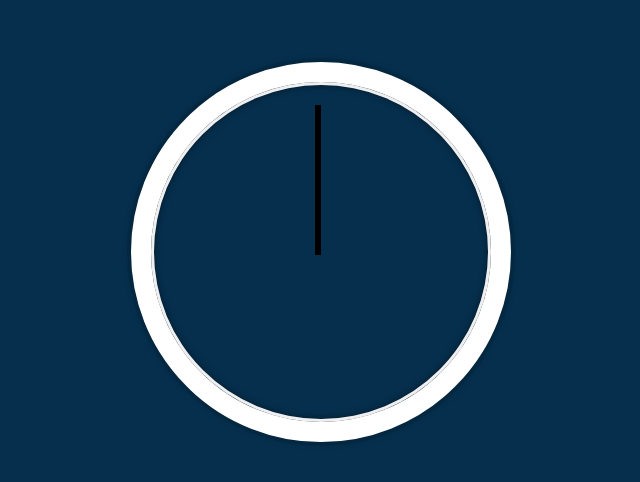
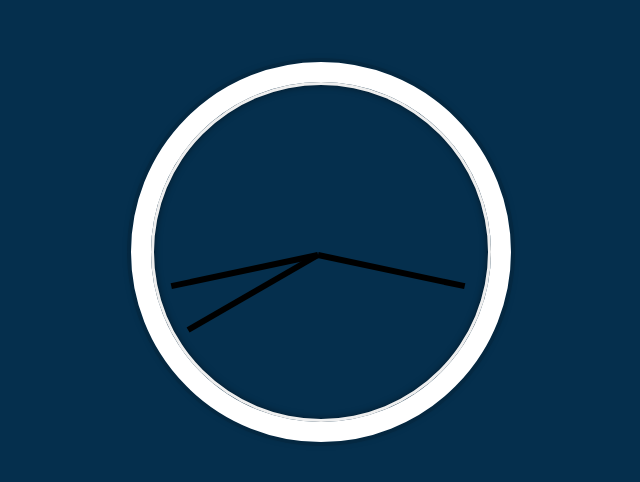
Before and after one commit to Atavachron/JavaScript30-coding-challenge, a plain HTML site: page JS-clock/index.html in a window 1280 px wide. Shown: the part 156-638 px from the top of the page, without its empty margins (319-959 px from the left). Drawn offline with Linux system fonts and the light colour scheme.

Commit message:
Added JS code for the clock

```diff
--- a/JS-clock/index.html
+++ b/JS-clock/index.html
@@ -16,5 +16,6 @@
         <div class="hand seconds-hand"></div>
       </div>
     </div>
+    <script src="./main.js"></script>
   </body>
 </html>
--- a/JS-clock/main.js
+++ b/JS-clock/main.js
@@ -0,0 +1,20 @@
+const secondsHand = document.querySelector(".seconds-hand");
+const minutesHand = document.querySelector(".minutes-hand");
+const hoursHand = document.querySelector(".hours-hand");
+
+function setDate() {
+  const now = new Date();
+  const seconds = now.getSeconds();
+  const minutes = now.getMinutes();
+  const hours = now.getHours();
+
+  const secondsDegrees = (seconds / 60) * 360 + 90;
+  const minutesDegrees = (minutes / 60) * 360 + 90;
+  const hoursDegrees = (hours / 12) * 360 + 90;
+
+  secondsHand.style.transform = `rotate(${secondsDegrees}deg)`;
+  minutesHand.style.transform = `rotate(${minutesDegrees}deg)`;
+  hoursHand.style.transform = `rotate(${hoursDegrees}deg)`;
+}
+
+setInterval(setDate, 1000);
```
